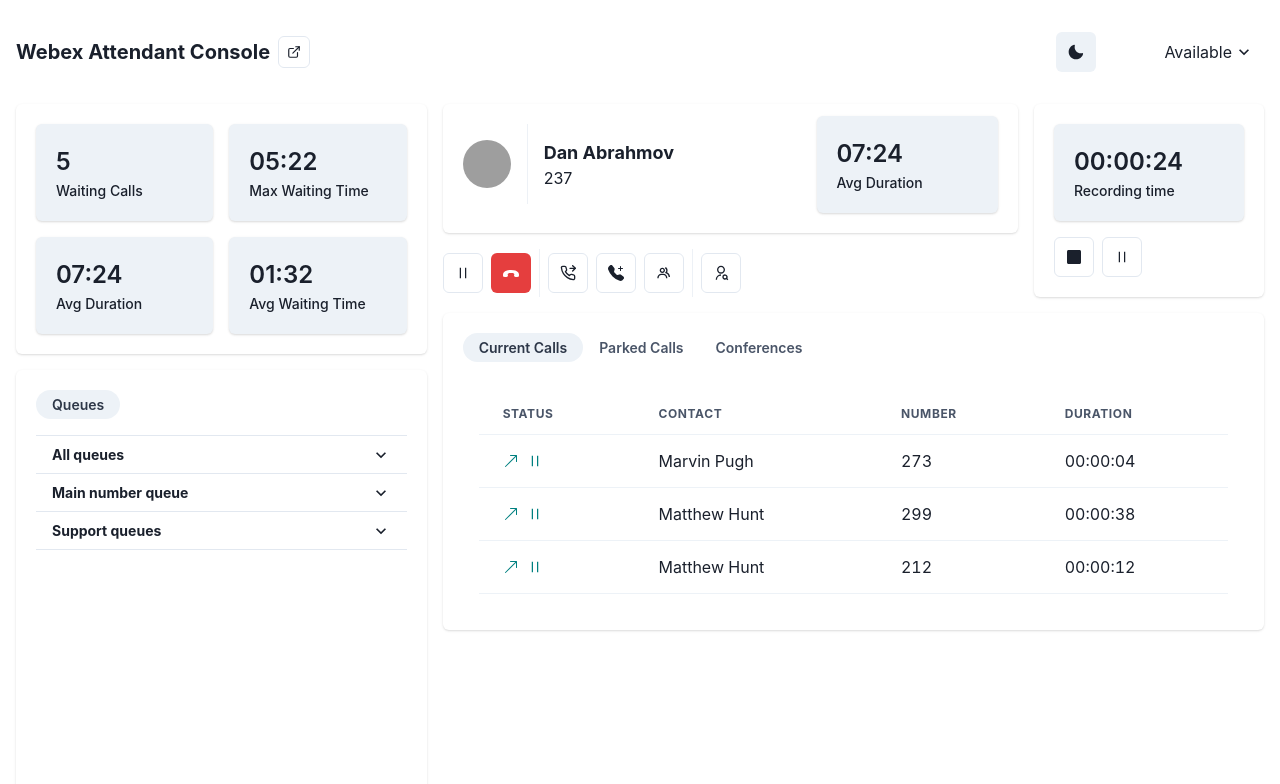
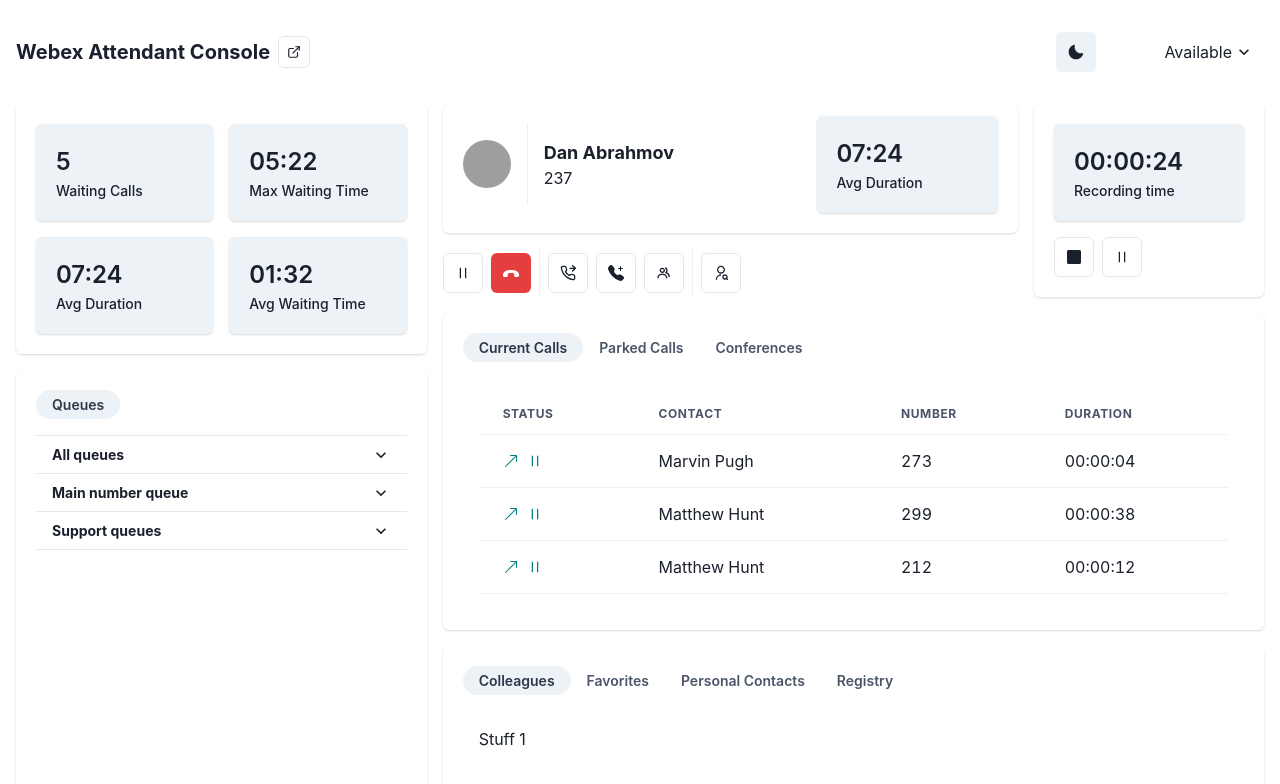
Before and after one commit to Censacrof/chakra-poc, a React (Vite) app: page / in a window 1280 px wide. Shown: the top 784 px of the page. Built offline with nearby package versions, Linux system fonts and the light colour scheme; grey boxes are pictures that could not be loaded.

Commit message:
Add contacts panel

```diff
--- a/src/screens/console/Console.tsx
+++ b/src/screens/console/Console.tsx
@@ -12,6 +12,7 @@
 import { QueuesStats } from "./QueuesStats";
 import { RecordingControls } from "./RecordingControls";
 import { Calls } from "./calls/Calls";
+import { Contacts } from "./contacts/Contacts";
 import { Queues } from "./queues/Queues";
 
 export const Console: FC = () => {
@@ -64,6 +65,10 @@
           <ConsoleGridItem rowStart={3} colStart={1} colSpan={2}>
             <Calls />
           </ConsoleGridItem>
+
+          <ConsoleGridItem rowStart={4} colStart={1} colSpan={2}>
+            <Contacts />
+          </ConsoleGridItem>
         </Grid>
       </GridItem>
     </Grid>
--- /dev/null
+++ b/src/screens/console/contacts/Contacts.tsx
@@ -0,0 +1,30 @@
+import { Tab, TabList, TabPanel, TabPanels, Tabs } from "@chakra-ui/react";
+import { FC } from "react";
+
+export const Contacts: FC = () => {
+  return (
+    <Tabs
+      flexGrow={1}
+      alignSelf={"stretch"}
+      display={"flex"}
+      flexDirection={"column"}
+      gap={4}
+      variant={"soft-rounded"}
+      size={"sm"}
+      colorScheme="gray"
+    >
+      <TabList>
+        <Tab>Colleagues</Tab>
+        <Tab>Favorites</Tab>
+        <Tab>Personal Contacts</Tab>
+        <Tab>Registry</Tab>
+      </TabList>
+      <TabPanels>
+        <TabPanel>Stuff 1</TabPanel>
+        <TabPanel>Stuff 2</TabPanel>
+        <TabPanel>Stuff 3</TabPanel>
+        <TabPanel>Stuff 4</TabPanel>
+      </TabPanels>
+    </Tabs>
+  );
+};
```
